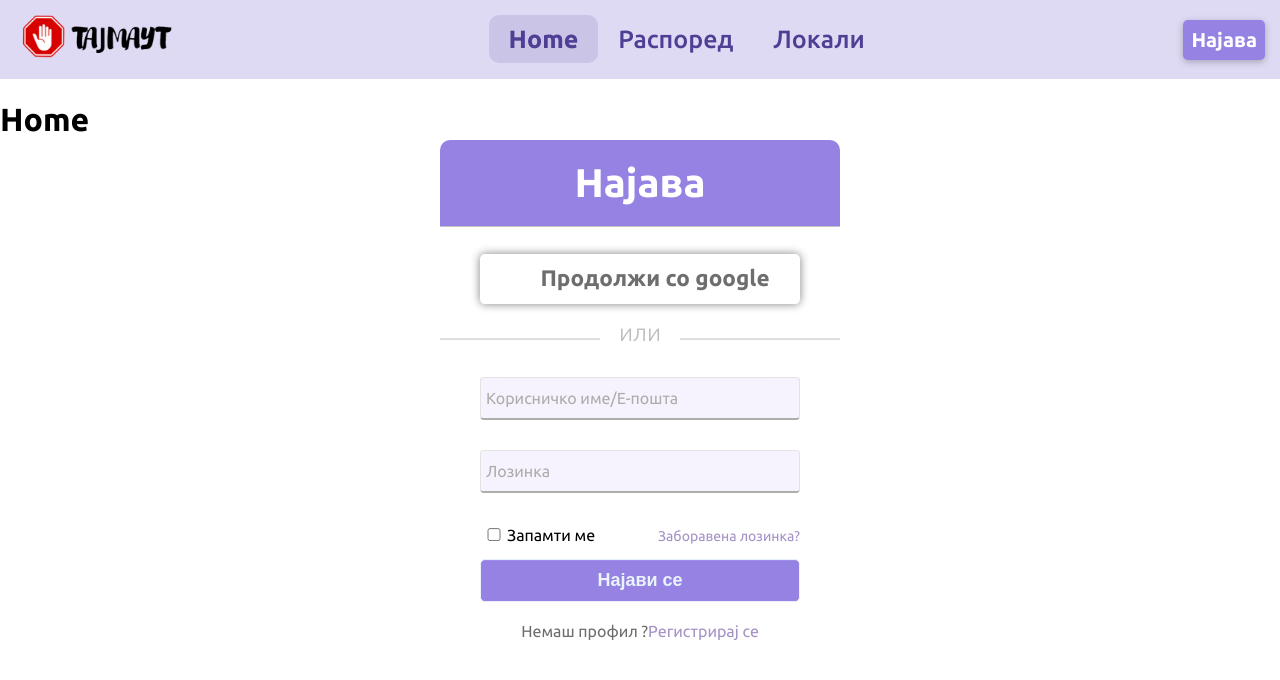
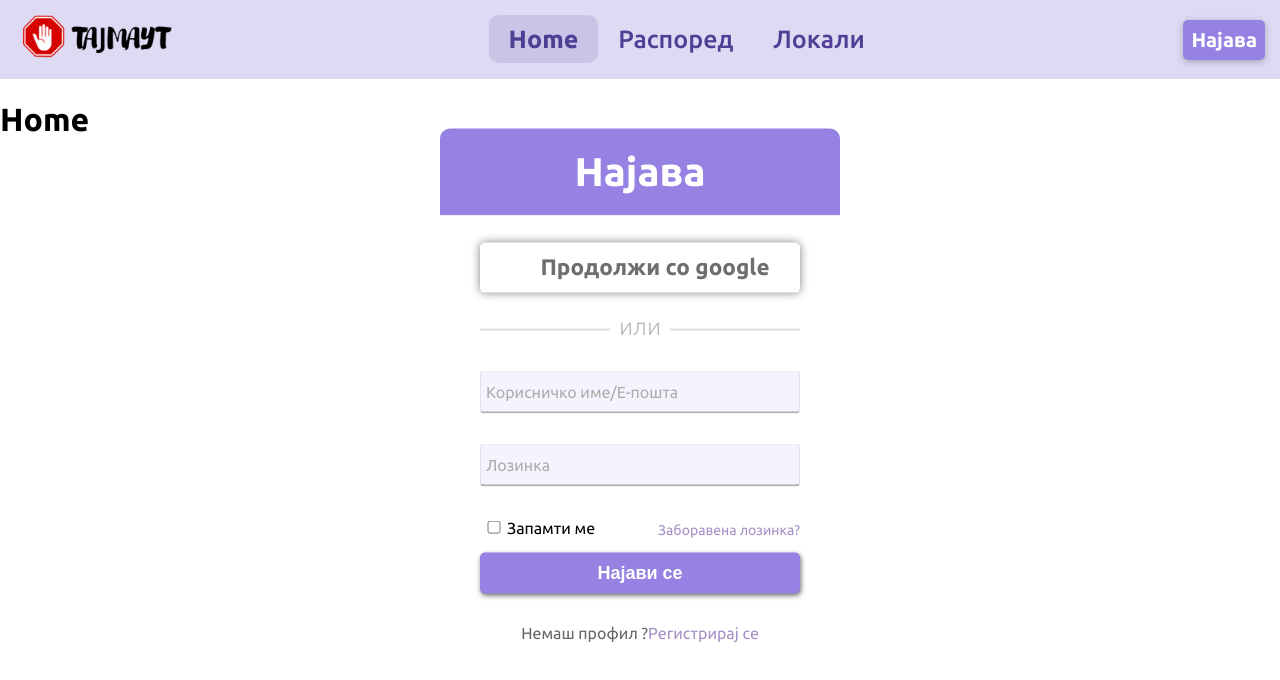
Before and after one commit to petark7/tajmaut, a React (Create React App) app: page / in a window 1280 px wide. Both pictures are taken after a click on the button "Најава". Shown: the top 680 px of the page. Built offline with nearby package versions, Linux system fonts and the light colour scheme; the HTML template or start-up script is replaced by a standard one.

Commit message:
Change's for Pull request

```diff
--- a/src/components/Login/Login.css
+++ b/src/components/Login/Login.css
@@ -1,4 +1,4 @@
-body{
+body {
   margin: 0;
   padding: 0;
   font-family: Ubuntu;
@@ -6,9 +6,7 @@ body{
   overflow: hidden;
 }
 
-
-
-.log-in{
+.log-in {
   position: absolute;
   top: 50%;
   left: 50%;
@@ -16,96 +14,91 @@ body{
   width: 400px;
   background-color: rgb(255, 255, 255);
   border-radius: 10px;
-
-
 }
 
-.log-in h1{
+.log-in h1 {
   font-weight: 900;
   font-size: 40px;
   margin-top: 0;
   text-align: center;
   padding: 20px 0 20px 0;
   border-bottom: 1px solid silver;
-    background-color: #9582E3;
+  background-color: #9582e3;
   border-radius: 10px 10px 0 0;
   color: white;
 }
 
-
-.alt-login div{
+.alt-login div {
   width: 80%;
   height: 50px;
   text-align: center;
   margin: 5px 40px 5px 40px;
-    box-shadow:  0px 0 10px 0px grey;
+  box-shadow: 0px 0 10px 0px grey;
   border-radius: 5px;
   background-position: left;
   background-size: contain;
   background-repeat: no-repeat;
   cursor: pointer;
   font-size: 15px;
-
 }
-
 
 /* .google{
     background-image: url("./google.png");
 
 } */
 
-.google h2{
+.google h2 {
   padding: 11px 0 0 30px;
   color: #6f6d6d;
   font-weight: 600;
 }
 
-.or{
-
+.or {
   margin: auto;
   text-align: center;
   position: relative;
   color: #bcbbbb;
   font-weight: 100;
-    padding-top: 10px;
+  padding-top: 15px;
 }
 
-.or:before{
+.or:before {
   content: "";
   display: block;
-    width: 160px;
+  width: 130px;
   height: 2px;
   background: #dedddd;
   position: absolute;
   left: 0;
   top: 50%;
   margin-top: 10px;
+  margin-left: 40px;
 }
-.or:after{
+.or:after {
   content: "";
   display: block;
-    width: 160px;
+  width: 130px;
   height: 2px;
   background: #dedddd;
   position: absolute;
   right: 0;
   top: 50%;
   margin-top: 10px;
+  margin-right: 40px;
 }
 
-
-.log-in form{
+.log-in form {
   padding: 0 40px;
   box-sizing: border-box;
 }
 
-form .user{
+form .user {
   position: relative;
   border-bottom: 2px solid #adadaa;
-    margin:  30px 0;
+  margin: 30px 0;
 }
 
-.user input{
+.user input {
   width: 100%;
   padding: 0 5px;
   height: 40px;
@@ -115,7 +108,7 @@ form .user{
   outline: none;
 }
 
-.user label{
+.user label {
   position: absolute;
   top: 50%;
   left: 5px;
@@ -123,21 +116,21 @@ form .user{
   transform: translateY(-50%);
   font-size: 16px;
   pointer-events: none;
-    transition: .5s;
+  transition: 0.5s;
 }
 
-.user span::before{
-    content: '';
+.user span::before {
+  content: "";
   position: absolute;
   top: 40px;
   left: 0;
   width: 0%;
   height: 2px;
   background: rgb(133, 92, 206);
-    transition: .5s;
+  transition: 0.5s;
 }
 
-.pass{
+.pass {
   font-size: 14px;
   float: right;
   color: rgb(164, 145, 198);
@@ -145,63 +138,61 @@ form .user{
   margin-top: 5px;
 }
 
-.pass:hover{
+.pass:hover {
   text-decoration: underline;
 }
 
-.check{
+.check {
   margin-bottom: 15px;
   margin-top: -15px;
 }
-.remember{
-    margin-top: 5px;
+.remember {
+  margin-top: 4px;
   font-size: 14px;
   width: 20px;
-    color: #A0A0A0;
+  color: #a0a0a0;
 }
 
-input[type="submit"]{
+input[type="submit"] {
   width: 100%;
   height: 50%;
   border: 1px solid;
   padding: 10px 0 10px 0;
-    background: #9582E3;
+  background: #9582e3;
   border-radius: 5px;
   font-size: 18px;
-    color: #e9f4fb;
+  color: white;
   font-weight: 700;
   cursor: pointer;
   outline: none;
   margin-top: 15px;
+  box-shadow: #6f6d6d 1px 2px 5px;
+  border: none;
 }
 
-
-.signup{
+.signup {
   margin: 30px 0;
   text-align: center;
   font-size: 16px;
   color: #666666;
 }
 
-
-.signup a{
+.signup a {
   color: rgb(164, 145, 198);
   text-decoration: none;
 }
 
-.signup a:hover{
+.signup a:hover {
   text-decoration: none;
 }
 
-
-
 .user input:focus ~ label,
-.user input:valid ~ label{
+.user input:valid ~ label {
   top: -5px;
   color: rgb(133, 92, 206);
 }
 
 .user input:focus ~ span::before,
-.user input:valid ~ span::before{
+.user input:valid ~ span::before {
   width: 100%;
 }
--- a/src/components/Login/Login.jsx
+++ b/src/components/Login/Login.jsx
@@ -3,7 +3,6 @@ import React, { useState } from "react";
 
 export default function LoginForm({ onSignUpClick }) {
   return (
-
     <div className="log-in">
       <h1>Најава</h1>
 
@@ -17,7 +16,7 @@ export default function LoginForm({ onSignUpClick }) {
         <span>или</span>
       </h2>
 
-        <form method="post">
+      <form>
         <div className="user">
           <input type="text" required />
           <span></span>
@@ -30,13 +29,7 @@ export default function LoginForm({ onSignUpClick }) {
           <label>Лозинка</label>
         </div>
 
-          <input
-            className="remember"
-            type="checkbox"
-            id="remember"
-            name="vehicle1"
-            value="Bike"
-          />
+        <input className="remember" type="checkbox" id="remember" />
 
         <label for="remember">Запамти ме</label>
 
@@ -50,6 +43,5 @@ export default function LoginForm({ onSignUpClick }) {
         </div>
       </form>
     </div>
-
   );
 }
--- a/src/components/Register/Register.css
+++ b/src/components/Register/Register.css
@@ -1,11 +1,11 @@
-body{
+body {
   margin: 0;
   padding: 0;
   font-family: Ubuntu;
   height: 100vh;
   overflow: hidden;
 }
-.register-in{
+.register-in {
   position: absolute;
   top: 50%;
   left: 50%;
@@ -15,30 +15,29 @@ body{
   border-radius: 10px;
 }
 
-.register-in h1{
+.register-in h1 {
   margin-top: 0;
   font-size: 40px;
   text-align: center;
   padding: 20px 0 20px 0;
   border-bottom: 1px solid silver;
-    background-color: #9582E3;
+  background-color: #9582e3;
   border-radius: 10px 10px 0 0;
   color: white;
   font-weight: bold;
 }
 
-
-.register-in form{
+.register-in form {
   padding: 0 40px;
   box-sizing: border-box;
 }
-section{
+section {
   margin-bottom: -30px;
   display: flex;
 }
-.user{
-    background-color: #F6F3FF;
-    border: 1px solid #E2E2E2;
+.user {
+  background-color: #f6f3ff;
+  border: 1px solid #e2e2e2;
   margin: 15px;
   flex-grow: 4;
   flex-shrink: 1;
@@ -48,15 +47,15 @@ section{
   padding-bottom: -10px;
 }
 
-.user:first-of-type{
+.user:first-of-type {
   flex-grow: 2;
   flex-shrink: 4;
 }
-form{
+form {
   position: relative;
 }
 
-.flow input{
+.flow input {
   width: 100%;
   padding: 0 5px;
   height: 40px;
@@ -66,7 +65,7 @@ form{
   outline: none;
 }
 
-.flow label{
+.flow label {
   position: absolute;
   top: 50%;
   left: 5px;
@@ -74,60 +73,78 @@ form{
   transform: translateY(-50%);
   font-size: 16px;
   pointer-events: none;
-    transition: .5s;
+  transition: 0.5s;
 }
 
-.flow span::before{
-    content: '';
+.flow span::before {
+  content: "";
   position: absolute;
   top: 40px;
   left: 0;
   width: 0%;
   height: 2px;
   background: rgb(133, 92, 206);
-    transition: .5s;
+  transition: 0.5s;
 }
 
-.user span::before{
-    content: '';
+.user span::before {
+  content: "";
   position: absolute;
   top: 40px;
   left: 0;
   width: 0%;
   height: 2px;
   background: rgb(133, 92, 206);
-    transition: .5s;
+  transition: 0.5s;
 }
 
-input[type="submit"]:hover{
+input[type="submit"]:hover {
   border-color: rgb(133, 92, 206);
-    transition: .5s;
+  transition: 0.5s;
 }
 
+input[type="submit"] {
+  width: 100%;
+  height: 50%;
+  border: 1px solid;
+  padding: 10px 0 10px 0;
+  background: #9582e3;
+  border-radius: 5px;
+  font-size: 18px;
+  color: white;
+  font-weight: 700;
+  cursor: pointer;
+  outline: none;
+  margin-top: 15px;
+  box-shadow: #6f6d6d 1px 2px 5px;
+  border: none;
+}
 
-.lozinka{
+#checkbox {
+  margin-top: 15px;
+}
+.lozinka {
   margin-bottom: 10px;
   margin-top: 20px;
 }
 
-.lozinka label{
-    color: #6D6D6D;
+.lozinka label {
+  color: #6d6d6d;
 }
-.signup{
+.register {
   margin: 20px 0;
   text-align: center;
   font-size: 16px;
-    color: #6D6D6D;
+  color: #6d6d6d;
 }
 
-
 .flow input:focus ~ label,
-.flow input:valid ~ label{
+.flow input:valid ~ label {
   top: -5px;
   color: rgb(133, 92, 206);
 }
 
 .flow input:focus ~ span::before,
-.flow input:valid ~ span::before{
+.flow input:valid ~ span::before {
   width: 100%;
 }
--- a/src/components/Register/Register.jsx
+++ b/src/components/Register/Register.jsx
@@ -1,24 +1,21 @@
 import "./Register.css";
-import React, { useState } from 'react';
+import React, { useState } from "react";
 
 export default function RegisterForm({ onLoginClick }) {
-
   const [isShown, setIsSHown] = useState(false);
   const togglePassword = () => {
     setIsSHown((isShown) => !isShown);
   };
 
-
   return (
     <div className="register-in">
       <h1>Регистрација</h1>
 
-            <form method="post">
-
+      <form>
         <section>
           <div className="user">
-                    <input  type="text" required />
-                    <span></span>
+            <input type="text" required />
+
             <label>Име</label>
           </div>
 
@@ -31,27 +28,21 @@ export default function RegisterForm({ onLoginClick }) {
 
         <section>
           <div className="user">
-                    <input  type="text" required />
+            <input type="text" required />
             <span></span>
             <label>E-пошта</label>
           </div>
-
         </section>
 
         <section>
           <div className="user">
-                    <input
-                    type={isShown ? "text" : "password"}
-                    required />
+            <input type={isShown ? "text" : "password"} required />
             <span></span>
             <label>Лозинка</label>
           </div>
 
           <div class="user">
-                    <input
-                     type={isShown ? "text" : "password"}
-                     required
-                    />
+            <input type={isShown ? "text" : "password"} required />
             <span></span>
             <label>Потврди</label>
           </div>
@@ -61,23 +52,19 @@ export default function RegisterForm({ onLoginClick }) {
           type="checkbox"
           checked={isShown}
           onChange={togglePassword}
-
         />
 
         <label for="checkbox">Прикажи лозинка</label>
 
         <input type="submit" value="Регистрирај се" />
-                <div className="signup">
-                    Веќе си зачленет?<a href="#" onClick={onLoginClick}> Најави се</a>
+        <div className="register">
+          Веќе си зачленет?
+          <a href="#" onClick={onLoginClick}>
+            {" "}
+            Најави се
+          </a>
         </div>
       </form>
-
-
     </div>
-
-
-    )
-
-
-
+  );
 }
```
Lines whose indentation alone changed are shown as unchanged.
